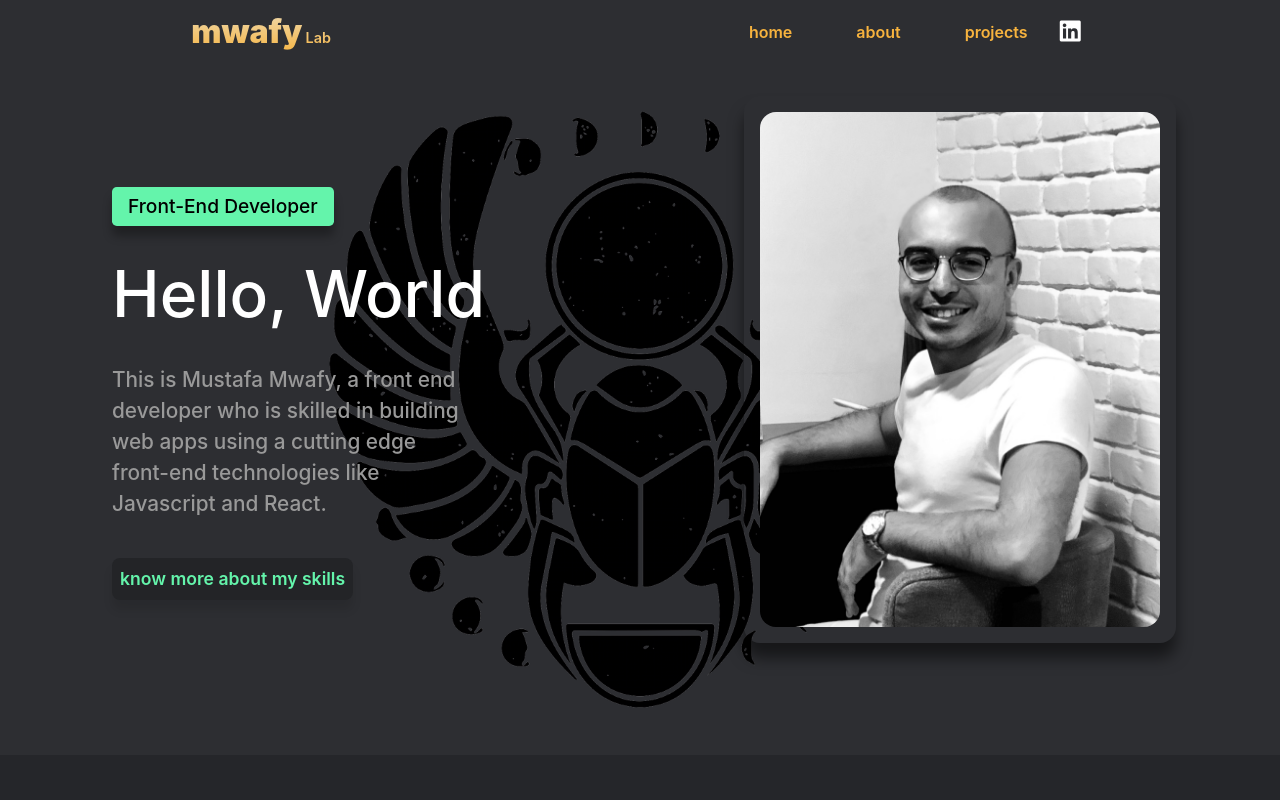
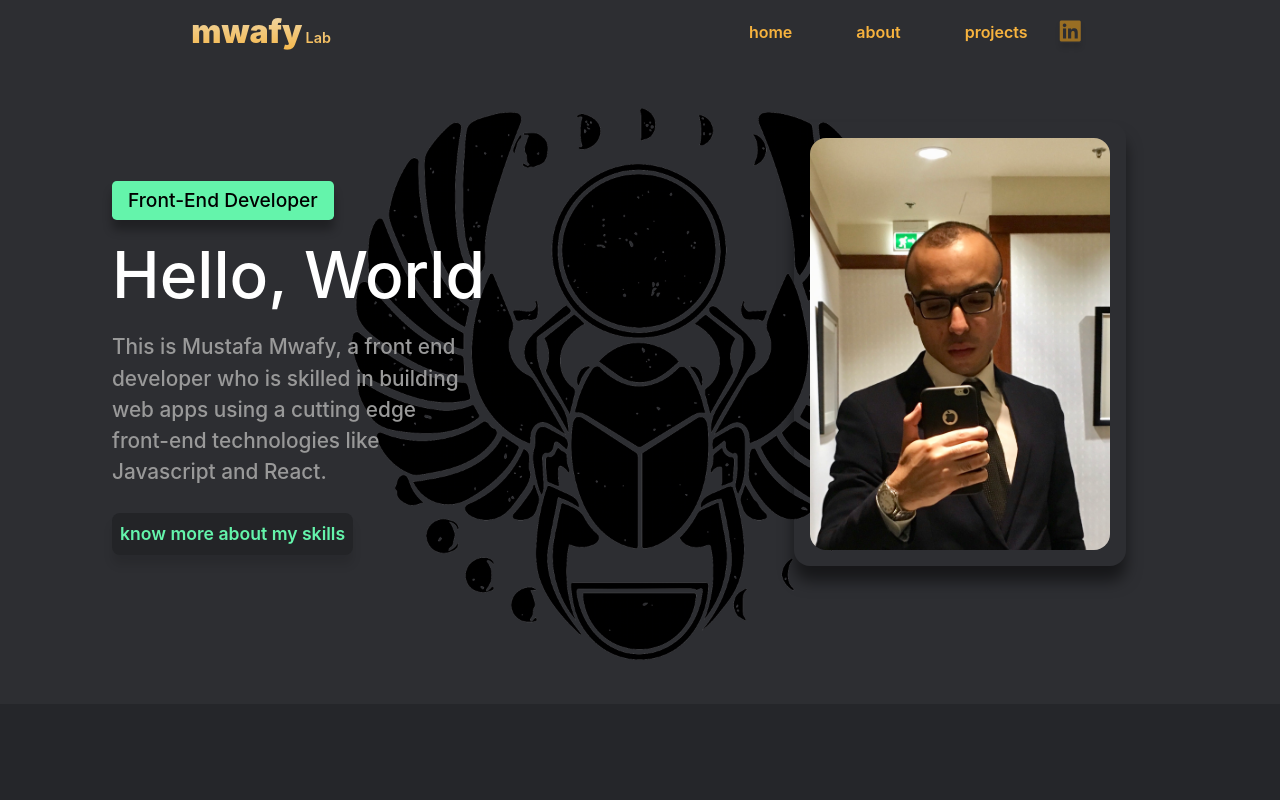
Before and after one commit to mwafy092/Mwafy-Landing-Page, a React app: page / in a window 1280 px wide. Shown: the top 800 px of the page. Built offline with nearby package versions, Linux system fonts and the light colour scheme.

Commit message:
modify profile pic

```diff
--- a/src/components/Header.jsx
+++ b/src/components/Header.jsx
@@ -1,6 +1,6 @@
 import React, { Component } from 'react';
 import '../styles/Header.scss';
-import Profile from '../styles/images/profile-bw.jpg';
+import Profile from '../styles/images/profile.jpg';
 import { Link } from 'react-router-dom';
 class Header extends Component {
     state = {};
--- a/src/styles/Header.scss
+++ b/src/styles/Header.scss
@@ -73,7 +73,7 @@
         transition: all 0.3s ease-in-out;
         img {
             border-radius: 1rem;
-            width: 400px;
+            width: 300px;
         }
         &:hover {
             box-shadow: none;
--- a/src/styles/Nav.scss
+++ b/src/styles/Nav.scss
@@ -41,7 +41,8 @@
             margin: 0;
             .in-nav {
                 // color: #fff;
-                color: #fff;
+                color: #996e23;
+                box-shadow: 0 5px 5px rgba($color: #000000, $alpha: 0.1);
                 font-size: 1.5rem;
                 transition: all 0.3s ease-in-out;
             }
```
Also changed, not shown: src/styles/images/profile.jpg.
